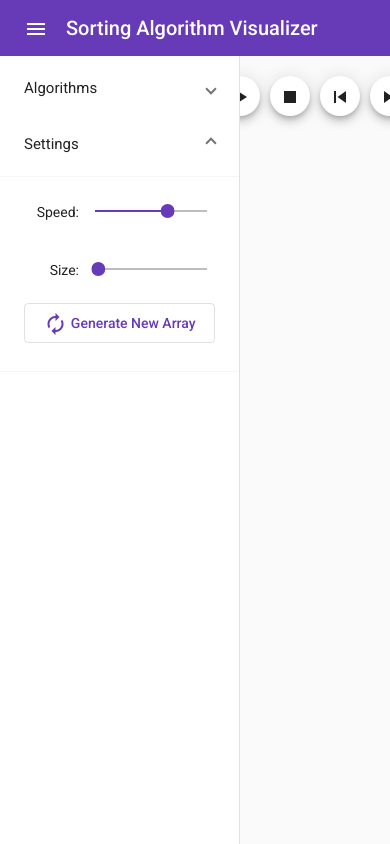
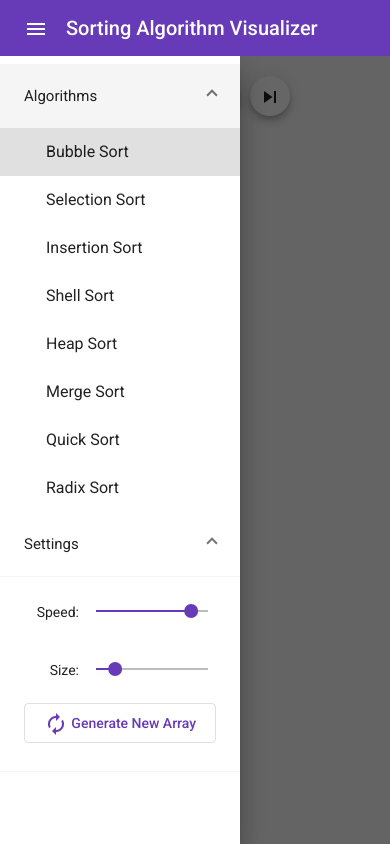
Before and after one commit to uhmarcel/Sort-Algo-Visualizer, an Angular app: page / in a window 390 px wide. Built offline with nearby package versions, Linux system fonts and the light colour scheme.

Commit message:
Added deployment config, updated to consider responsive views

```diff
--- a/angular.json
+++ b/angular.json
@@ -123,6 +123,10 @@
               "devServerTarget": "sort-algo-visualizer:serve:production"
             }
           }
+        },
+        "deploy": {
+          "builder": "angular-cli-ghpages:deploy",
+          "options": {}
         }
       }
     }
--- a/package.json
+++ b/package.json
@@ -29,9 +29,10 @@
     "@angular-devkit/build-angular": "~0.901.9",
     "@angular/cli": "~9.1.9",
     "@angular/compiler-cli": "~9.1.11",
-    "@types/node": "^12.11.1",
     "@types/jasmine": "~3.5.0",
     "@types/jasminewd2": "~2.0.3",
+    "@types/node": "^12.11.1",
+    "angular-cli-ghpages": "^0.6.2",
     "codelyzer": "^5.1.2",
     "jasmine-core": "~3.5.0",
     "jasmine-spec-reporter": "~4.2.1",
--- a/src/app/app.component.html
+++ b/src/app/app.component.html
@@ -7,8 +7,8 @@
 
         <mat-sidenav
             #sidePanel
-            class="app-side"
-            mode="side"
+            class="main-side"
+            [mode]="(breakpointService.isMobileView$ | async) ? 'over' : 'side'"
             opened
         >
             <app-side-panel></app-side-panel>
--- a/src/app/app.component.scss
+++ b/src/app/app.component.scss
@@ -6,7 +6,7 @@
     justify-content: space-between;
   }
 
-.app-side {
+.main-side {
     width: 240px;
     height: 100%;
 }
--- a/src/app/app.component.ts
+++ b/src/app/app.component.ts
@@ -1,4 +1,5 @@
 import { Component } from '@angular/core';
+import { BreakpointService } from './breakpoint.service';
 
 @Component({
   selector: 'app-root',
@@ -6,5 +7,9 @@ import { Component } from '@angular/core';
   styleUrls: ['./app.component.scss']
 })
 export class AppComponent {
-  title = 'sort-algo-visualizer';
+  title = 'Sort Algo Visualizer';
+
+  constructor(
+    public readonly breakpointService: BreakpointService
+  ) {}
 }
--- a/src/app/app.module.ts
+++ b/src/app/app.module.ts
@@ -16,7 +16,7 @@ import { NavBarComponent } from './nav-bar/nav-bar.component';
     SidePanelComponent,
     GraphComponent,
     ControlPanelComponent,
-    NavBarComponent
+    NavBarComponent,
   ],
   imports: [
     BrowserModule,
@@ -26,4 +26,4 @@ import { NavBarComponent } from './nav-bar/nav-bar.component';
   providers: [],
   bootstrap: [AppComponent]
 })
-export class AppModule { }
+export class AppModule {}
--- /dev/null
+++ b/src/app/breakpoint.service.ts
@@ -0,0 +1,25 @@
+import { Injectable } from '@angular/core';
+import { BreakpointObserver, BreakpointState } from '@angular/cdk/layout';
+import { Observable } from 'rxjs';
+import { map, distinctUntilChanged, shareReplay } from 'rxjs/operators';
+import { MOBILE_VIEW_BREAKPOINT } from './constants';
+
+@Injectable({
+  providedIn: 'root'
+})
+export class BreakpointService {
+
+  public readonly isMobileView$: Observable<boolean>;
+
+  constructor(
+    private readonly breakpointObserver: BreakpointObserver
+  ) {
+    this.isMobileView$ = this.breakpointObserver
+      .observe([`(min-width: ${MOBILE_VIEW_BREAKPOINT}px)`])
+      .pipe(
+        map((state: BreakpointState) => !state.matches),
+        distinctUntilChanged(),
+        shareReplay(1)
+      );
+  }
+}
--- a/src/app/config.service.ts
+++ b/src/app/config.service.ts
@@ -2,7 +2,14 @@ import { Injectable } from '@angular/core';
 import { BehaviorSubject } from 'rxjs';
 import { SortingAlgorithm } from './types';
 import sortingAlgorithms from './algorithms';
-import { DEFAULT_ALGORITHM, DEFAULT_PLAYBACK_SPEED, ARRAY_MIN_SIZE, ARRAY_MAX_SIZE } from './constants';
+import {
+  DEFAULT_ALGORITHM,
+  DEFAULT_PLAYBACK_SPEED,
+  ARRAY_MIN_SIZE,
+  ARRAY_MAX_SIZE,
+  ARRAY_INIT_MIN_SIZE,
+  ARRAY_INIT_MAX_SIZE
+} from './constants';
 
 @Injectable({
   providedIn: 'root'
@@ -15,7 +22,7 @@ export class ConfigService {
   public numberArray$ = new BehaviorSubject<number[]>([]);
 
   constructor() {
-    this.randomizeNumberArray();
+    this.randomizeNumberArrayFirstTime();
   }
 
   setSortingAlgorithm(algorithm: SortingAlgorithm) {
@@ -35,6 +42,11 @@ export class ConfigService {
     this.randomizeNumberArrayWithSize(totalBars);
   }
 
+  randomizeNumberArrayFirstTime() {
+    const totalBars = Math.floor(Math.random() * (ARRAY_INIT_MAX_SIZE - ARRAY_INIT_MIN_SIZE + 1)) + ARRAY_INIT_MIN_SIZE;
+    this.randomizeNumberArrayWithSize(totalBars);
+  }
+
   randomizeNumberArrayWithSize(size: number) {
     const nextArray = Array.from({ length: size }, () => (Math.floor(Math.random() * 101)));
     this.setNumberArray(nextArray);
--- a/src/app/constants.ts
+++ b/src/app/constants.ts
@@ -1,8 +1,10 @@
 
 export const DEFAULT_ALGORITHM = 0;
-export const DEFAULT_PLAYBACK_SPEED = 70;
+export const DEFAULT_PLAYBACK_SPEED = 30;
 export const ARRAY_MIN_SIZE = 10;
 export const ARRAY_MAX_SIZE = 180;
+export const ARRAY_INIT_MIN_SIZE = 30;
+export const ARRAY_INIT_MAX_SIZE = 80;
 export const PLAYBACK_MAX_INTERVAL = 200;
 export const PLAYBACK_MIN_INTERVAL = 1;
-export const PLAYBACK_DEFAULT_INTERVAL = 100;
+export const MOBILE_VIEW_BREAKPOINT = 786;
--- a/src/app/side-panel/side-panel.component.html
+++ b/src/app/side-panel/side-panel.component.html
@@ -2,7 +2,7 @@
 <mat-list>
     <!-- Algorithms -->
     <mat-accordion>
-        <mat-expansion-panel>
+        <mat-expansion-panel expanded="true">
             <mat-expansion-panel-header>
                 <mat-panel-title>
                     Algorithms
@@ -15,9 +15,9 @@
                 (selectionChange)="handleSelectionChange($event)"
             >
                 <mat-list-option
-                    *ngFor="let algorithm of sortingAlgorithms; index as i"
+                    *ngFor="let algorithm of sortingAlgorithms"
                     [value]="algorithm"
-                    [selected]="i === selected"
+                    [ngClass]="{ selected: algorithm.name === (configService.sortingAlgorithm$ | async).name }"
                     class="list-option"
                 >
                     <div class="spaced-left">
--- a/src/app/side-panel/side-panel.component.scss
+++ b/src/app/side-panel/side-panel.component.scss
@@ -13,6 +13,10 @@
                 padding-top: 0;
             }
         }
+    }
+
+    .selected {
+        background-color: #E0E0E0;
     }
 
 }
--- a/src/app/side-panel/side-panel.component.ts
+++ b/src/app/side-panel/side-panel.component.ts
@@ -14,7 +14,6 @@ export class SidePanelComponent {
 
   public readonly sortingAlgorithms = sortingAlgorithms;
   public readonly Constants = Constants;
-  public selected = Constants.DEFAULT_ALGORITHM;
 
   constructor(
     public readonly configService: ConfigService
```
Also changed, not shown: 1 other file (tests, documents, lock files or other folders).
